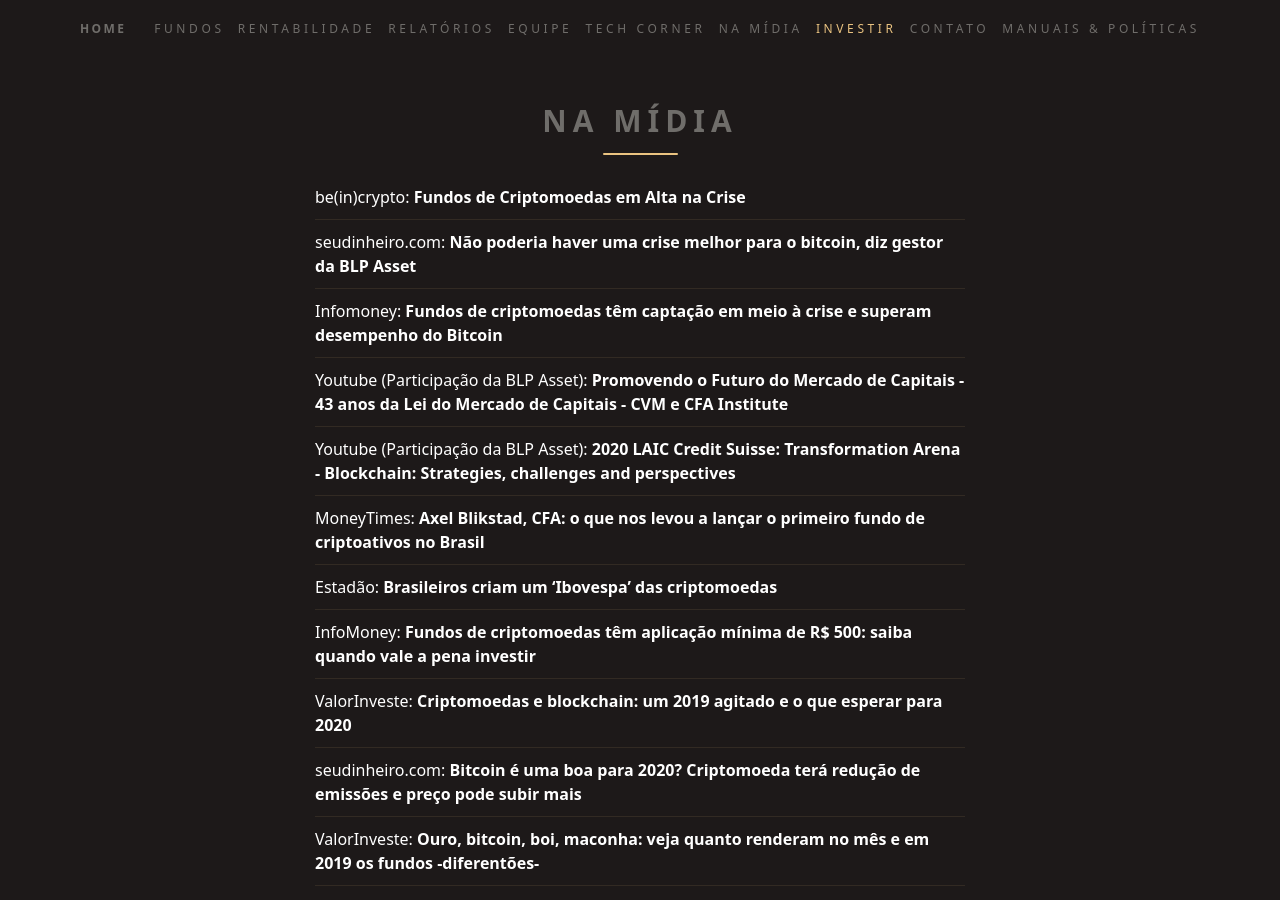
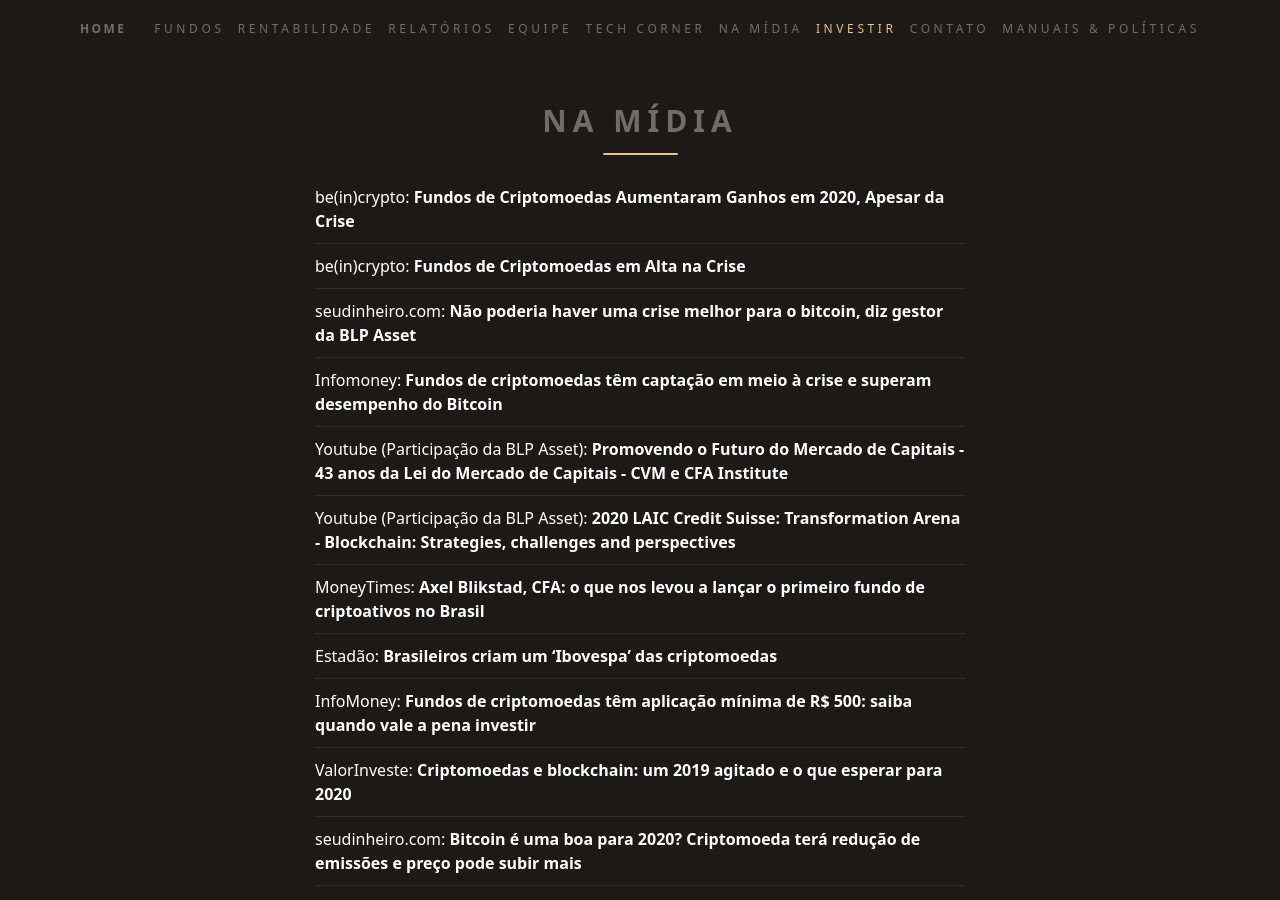
Before and after one commit to ateliedetemas/blpcrypto, a Jekyll site: the page built from _pages/na-midia.md, in a window 1280 px wide and 900 px high. Built offline with Jekyll 4.4.1, drawn with Linux system fonts in a browser that asks for light colours.

Commit message:
Update na-midia.md

```diff
--- a/_pages/na-midia.md
+++ b/_pages/na-midia.md
@@ -3,6 +3,7 @@ lang: pt
 layout: page
 title: Na Mídia
 ---
+|[be(in)crypto: **Fundos de Criptomoedas Aumentaram Ganhos em 2020, Apesar da Crise**](https://beincrypto.com.br/fundos-de-criptomoedas-aumentaram-ganhos-em-2020-apesar-da-crise/?utm_medium=email&_hsmi=87392192&_hsenc=p2ANqtz-9E4LID8Wf8qnKxnwe7BJWWZLLOORzw4Se8vchz-yZgCk3nqySQd3iYI7is8D0dykc7_vrj&utm_content=87392192&utm_source=hs_email)
 |[be(in)crypto: **Fundos de Criptomoedas em Alta na Crise**](https://beincrypto.com.br/fundos-de-criptomoedas-em-alta-na-crise/?utm_medium=email&_hsmi=87392192&_hsenc=p2ANqtz-8gWjZY86wDr6UlW9uKYMI7ob6MZIlhQpW24RVsMt--EYv8o7D7577lIyjiJzxhWfAJ4CXz&utm_content=87392192&utm_source=hs_email)
 |[seudinheiro.com: **Não poderia haver uma crise melhor para o bitcoin, diz gestor da BLP Asset**](https://www.seudinheiro.com/2020/bitcoin/nao-poderia-haver-uma-crise-melhor-para-o-bitcoin-diz-gestor-da-blp-asset/)
 |[Infomoney: **Fundos de criptomoedas têm captação em meio à crise e superam desempenho do Bitcoin**](https://www.infomoney.com.br/mercados/fundos-de-criptomoedas-tem-captacao-em-meio-a-crise-e-superam-desempenho-do-bitcoin/)
```
